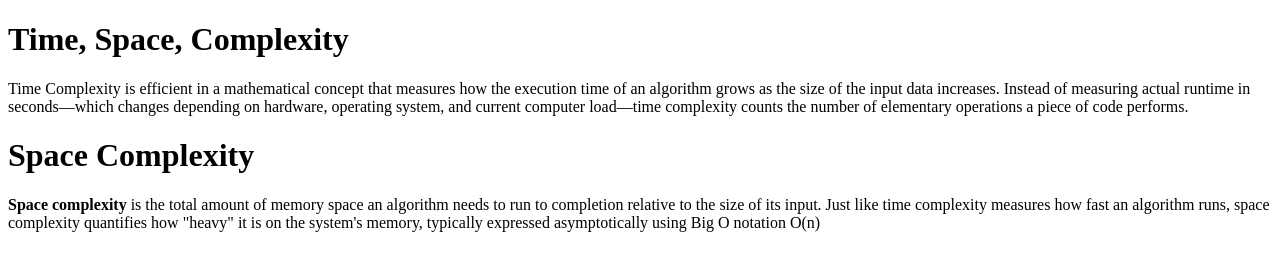
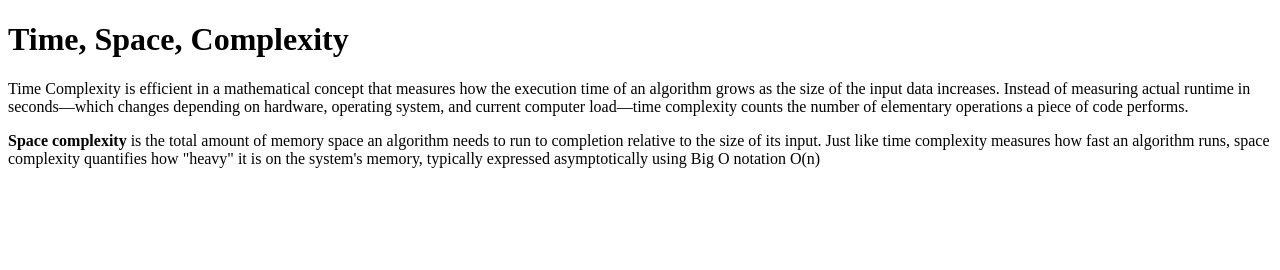
Before and after one commit to acciojob/time-and-space-complexity-Elamsp, a website: page main.html in a window 1280 px wide. Drawn offline with Linux system fonts and the light colour scheme.

Commit message:
created a submission

```diff
--- a/main.html
+++ b/main.html
@@ -10,7 +10,7 @@
 	<!-- the entire body must be written by student -->
 	<h1>Time, Space, Complexity</h1>
 	<p>Time Complexity is efficient in a mathematical concept that measures how the execution time of an algorithm grows as the size of the input data increases. Instead of measuring actual runtime in seconds—which changes depending on hardware, operating system, and current computer load—time complexity counts the number of elementary operations a piece of code performs. </p>
-	<h1>Space Complexity</h1>
+
 	<p><b>Space complexity</b> is the total amount of memory space an algorithm needs to run to completion relative to the size of its input. Just like time complexity measures how fast an algorithm runs, space complexity quantifies how "heavy" it is on the system's memory, typically expressed asymptotically using Big O notation O(n)</p>
     <script type="text/javascript" src="./script.js">
 </script>
```
